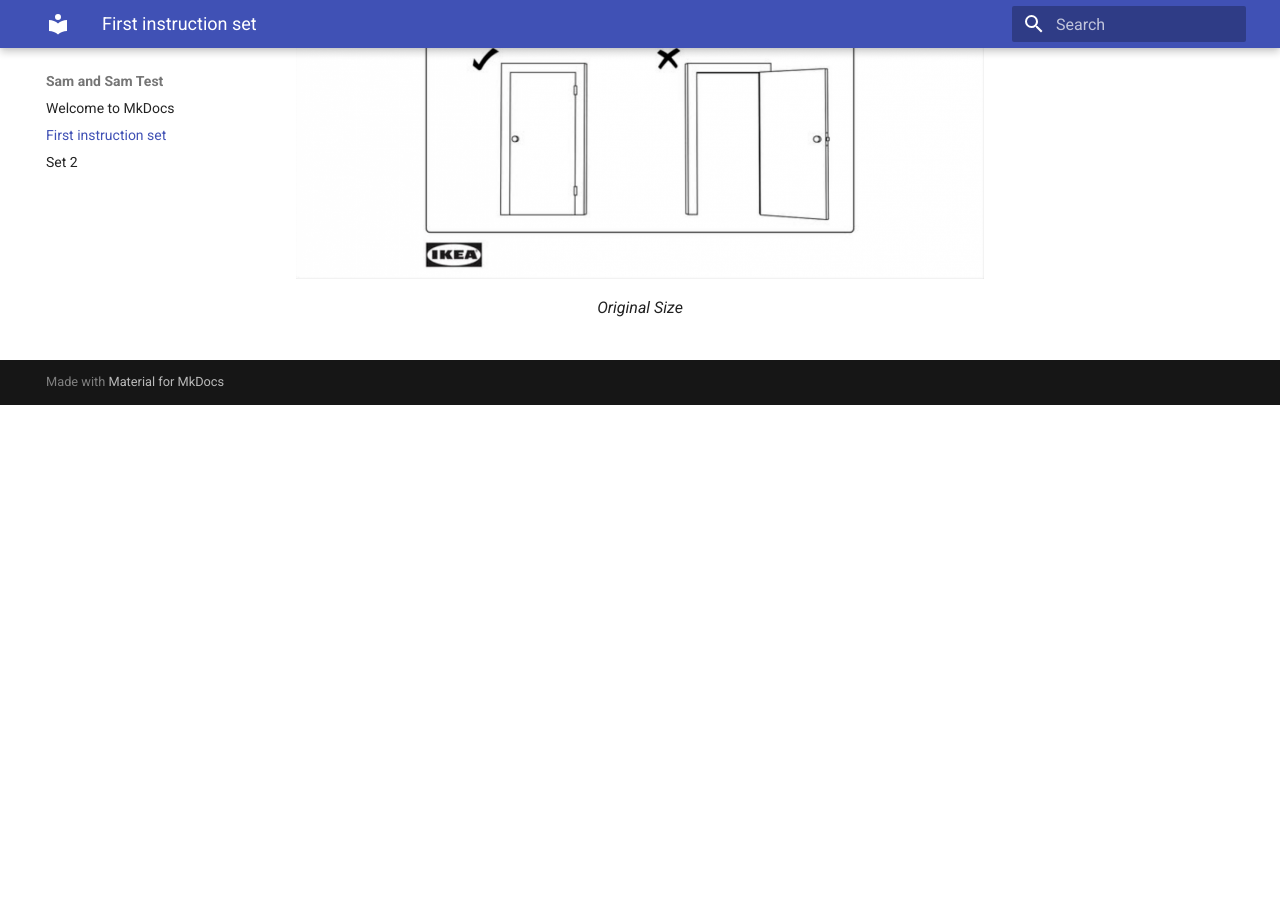
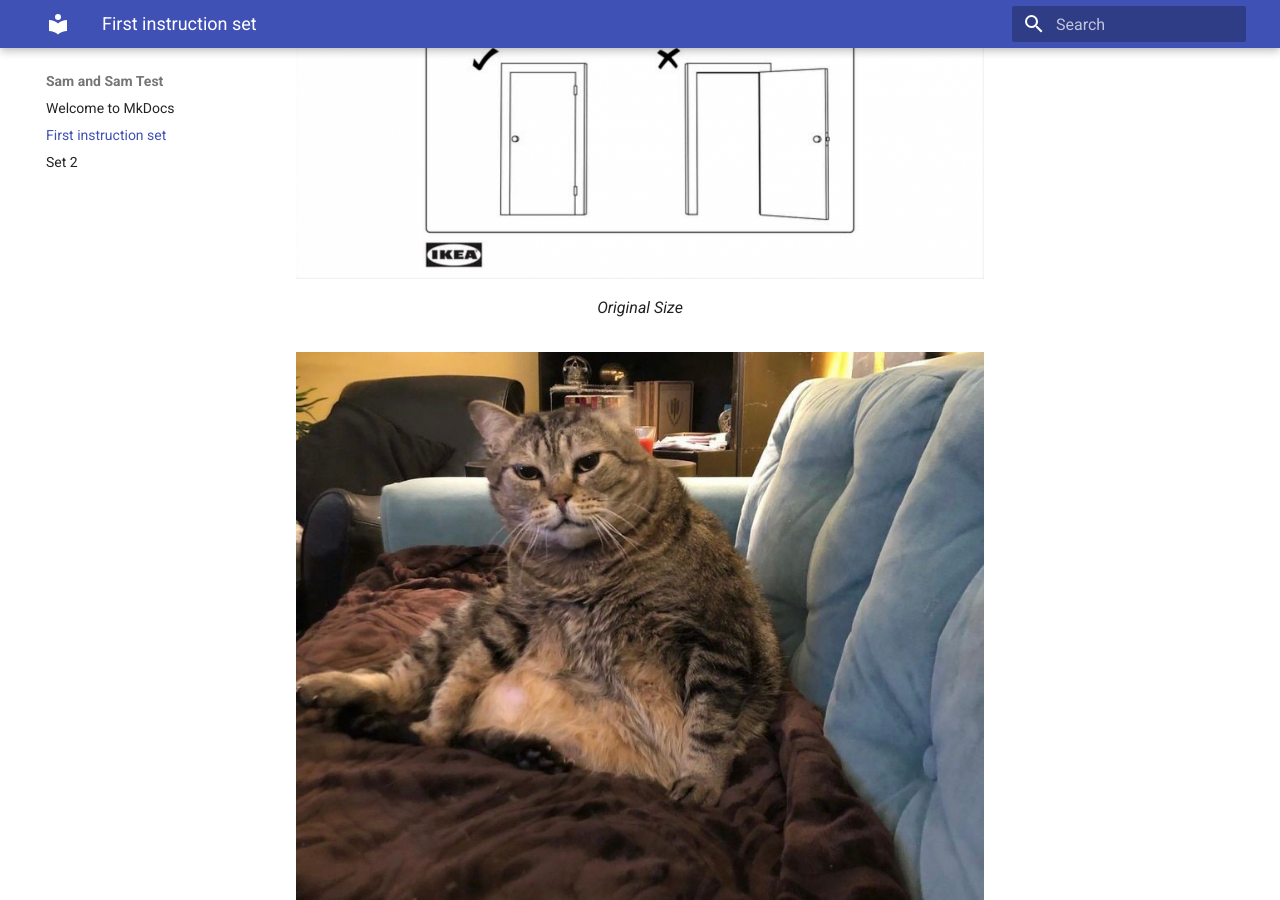
Before and after one commit to SammyJLee/Test-Sam-MK, an MkDocs documentation site: the page built from docs/Set 1 Sam Lee.md, in a window 1280 px wide and 900 px high, scrolled down 1239 px. Built offline with MkDocs 1.6.1 and Material for MkDocs 9.7.7, drawn with Linux system fonts in a browser that asks for light colours; before the commit the page ends 1644 px from its top, so only the background shows below that.

Commit message:
added maurice

```diff
--- a/docs/Set 1 Sam Lee.md
+++ b/docs/Set 1 Sam Lee.md
@@ -19,3 +19,5 @@
 ![stayhome4](./assets/Stay%20Home%20Ikea.png)
  <figcaption>Original Size</figcaption>
  </figure>
+
+![fat cat](assets/Maurice-2.jpg)
```
Also changed, not shown: docs/assets/Maurice-2.jpg (added).
